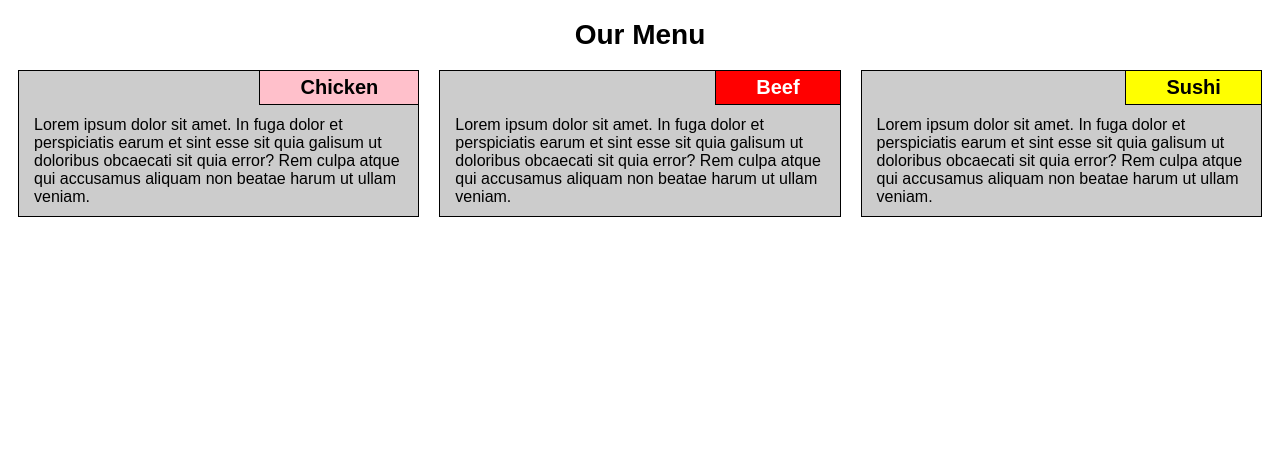
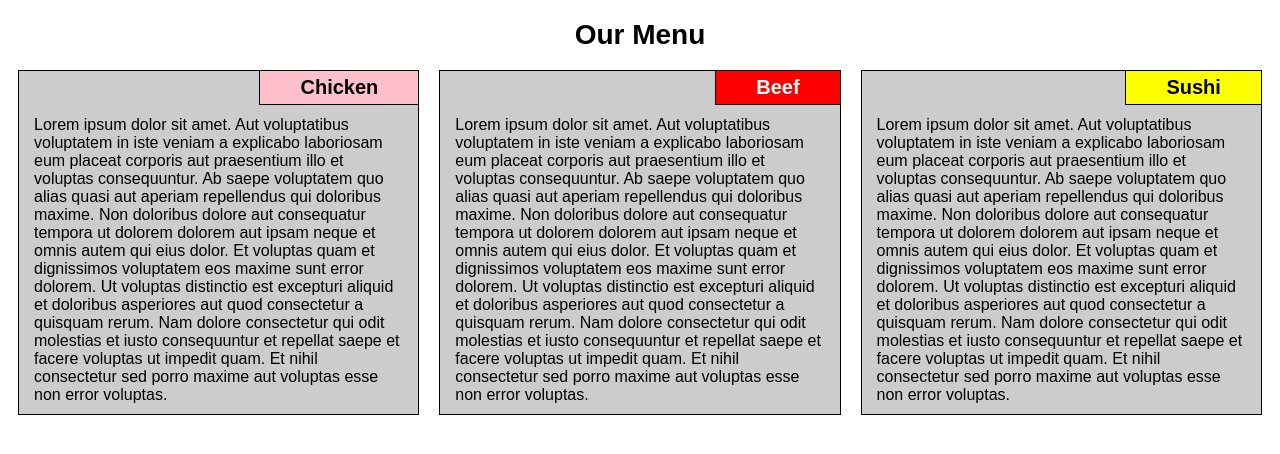
Before and after one commit to jrautida/module2-solution, a plain HTML site: page index.html in a window 1280 px wide. Drawn offline with Linux system fonts and the light colour scheme.

Commit message:
Update index.html

```diff
--- a/index.html
+++ b/index.html
@@ -15,19 +15,19 @@
 			<div class="col-lg-4 col-md-6 col-sm-12">
 				<div class="grid">
 				<div class="title t1">Chicken</div>
-				<p>Lorem ipsum dolor sit amet. In fuga dolor et perspiciatis earum et sint esse sit quia galisum ut doloribus obcaecati sit quia error? Rem culpa atque qui accusamus aliquam non beatae harum ut ullam veniam.</p>
+				<p>Lorem ipsum dolor sit amet. Aut voluptatibus voluptatem in iste veniam a explicabo laboriosam eum placeat corporis aut praesentium illo et voluptas consequuntur. Ab saepe voluptatem quo alias quasi aut aperiam repellendus qui doloribus maxime. Non doloribus dolore aut consequatur tempora ut dolorem dolorem aut ipsam neque et omnis autem qui eius dolor. Et voluptas quam et dignissimos voluptatem eos maxime sunt error dolorem. Ut voluptas distinctio est excepturi aliquid et doloribus asperiores aut quod consectetur a quisquam rerum. Nam dolore consectetur qui odit molestias et iusto consequuntur et repellat saepe et facere voluptas ut impedit quam. Et nihil consectetur sed porro maxime aut voluptas esse non error voluptas.</p>
 				</div>
 			</div>
 			<div class="col-lg-4 col-md-6 col-sm-12">
 				<div class="grid">
 				<div class="title t2">Beef</div>
-				<p>Lorem ipsum dolor sit amet. In fuga dolor et perspiciatis earum et sint esse sit quia galisum ut doloribus obcaecati sit quia error? Rem culpa atque qui accusamus aliquam non beatae harum ut ullam veniam.</p>
+				<p>Lorem ipsum dolor sit amet. Aut voluptatibus voluptatem in iste veniam a explicabo laboriosam eum placeat corporis aut praesentium illo et voluptas consequuntur. Ab saepe voluptatem quo alias quasi aut aperiam repellendus qui doloribus maxime. Non doloribus dolore aut consequatur tempora ut dolorem dolorem aut ipsam neque et omnis autem qui eius dolor. Et voluptas quam et dignissimos voluptatem eos maxime sunt error dolorem. Ut voluptas distinctio est excepturi aliquid et doloribus asperiores aut quod consectetur a quisquam rerum. Nam dolore consectetur qui odit molestias et iusto consequuntur et repellat saepe et facere voluptas ut impedit quam. Et nihil consectetur sed porro maxime aut voluptas esse non error voluptas.</p>
 				</div>
 			</div>
 			<div class="col-lg-4 col-md-12 col-sm-12">
 				<div class="grid">
 				<div class="title t3">Sushi</div>
-				<p>Lorem ipsum dolor sit amet. In fuga dolor et perspiciatis earum et sint esse sit quia galisum ut doloribus obcaecati sit quia error? Rem culpa atque qui accusamus aliquam non beatae harum ut ullam veniam.</p>
+				<p>Lorem ipsum dolor sit amet. Aut voluptatibus voluptatem in iste veniam a explicabo laboriosam eum placeat corporis aut praesentium illo et voluptas consequuntur. Ab saepe voluptatem quo alias quasi aut aperiam repellendus qui doloribus maxime. Non doloribus dolore aut consequatur tempora ut dolorem dolorem aut ipsam neque et omnis autem qui eius dolor. Et voluptas quam et dignissimos voluptatem eos maxime sunt error dolorem. Ut voluptas distinctio est excepturi aliquid et doloribus asperiores aut quod consectetur a quisquam rerum. Nam dolore consectetur qui odit molestias et iusto consequuntur et repellat saepe et facere voluptas ut impedit quam. Et nihil consectetur sed porro maxime aut voluptas esse non error voluptas.</p>
 				</div>
 			</div>
 		</div>
```
